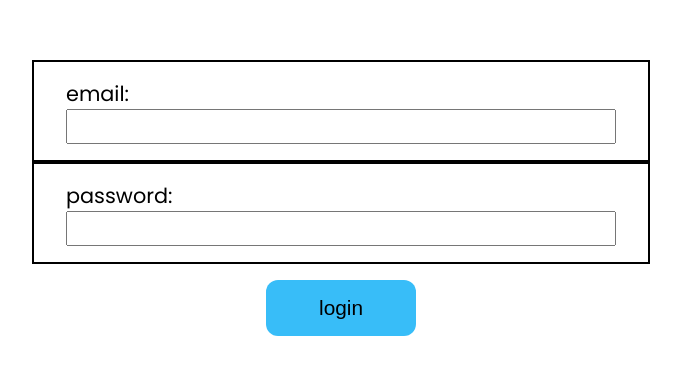
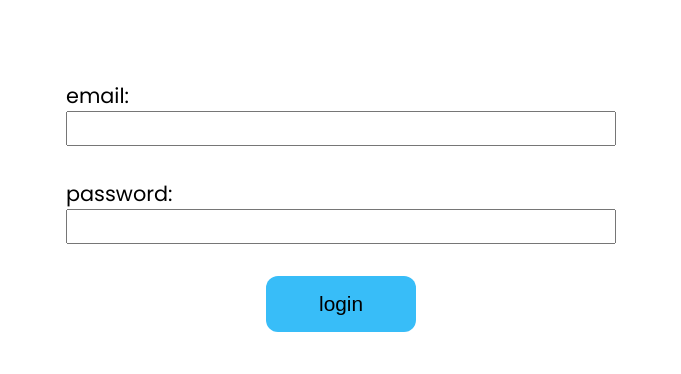
Before and after one commit to kedaroo/my-todo-list, a React (Create React App) app: page /login in a window 1280 px wide. Shown: the part 194-568 px from the top of the page, without its empty margins (299-980 px from the left). Built offline with nearby package versions, Linux system fonts and the light colour scheme.

Commit message:
refactor: removed borders

```diff
--- a/src/pages/login/Login.css
+++ b/src/pages/login/Login.css
@@ -10,7 +10,7 @@ label {
     display: flex;
     flex-direction: column;
     padding: 1rem 2rem;
-    border: 2px solid black;
+    /* border: 2px solid black; */
     width: 80%;
     max-width: 550px;
 }
```
